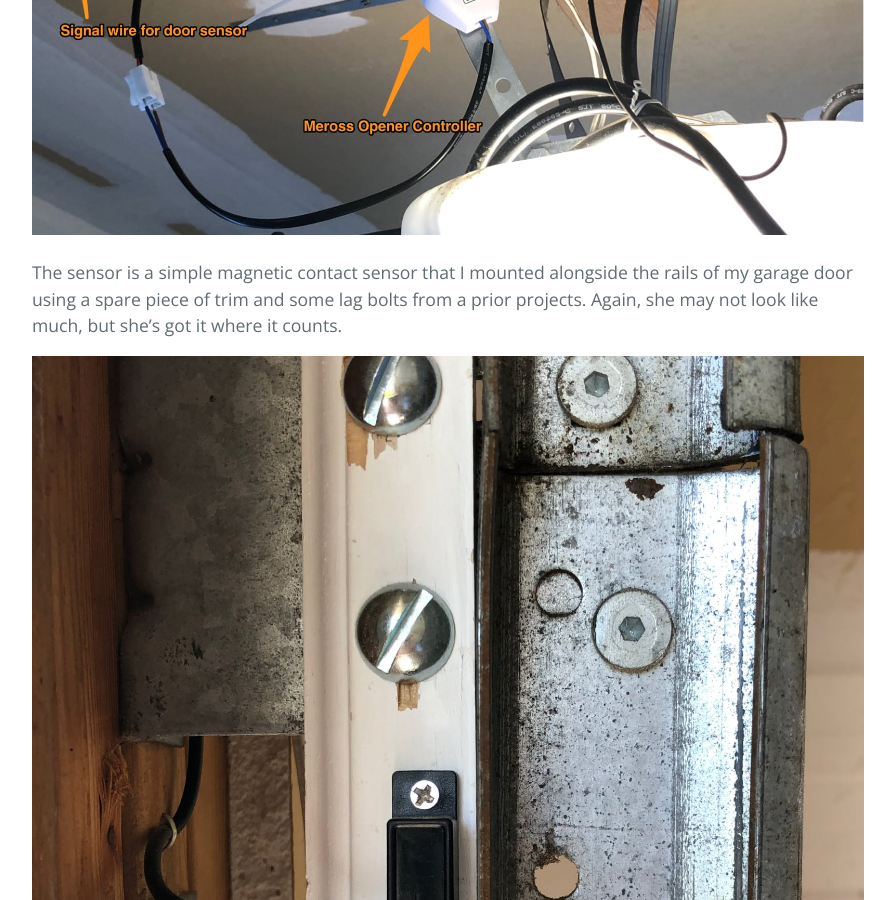
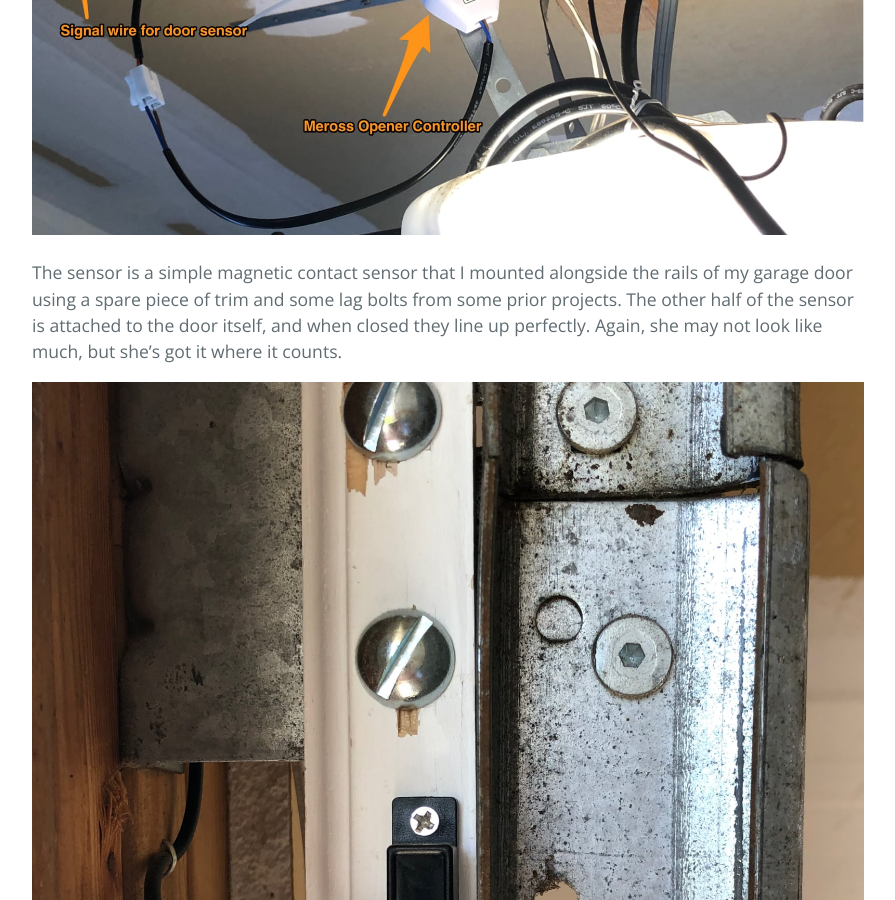
Before and after one commit to MrRooni/homekitbuilds, a Jekyll site: the page built from 2021-05-14-meross-smart-wi-fi-garage-opener.md, in a window 1280 px wide and 900 px high, scrolled down 3828 px. Shown: the whole window, without its empty margins (192-1087 px from the left). Built offline with Jekyll 4.4.1, drawn with Linux system fonts in a browser that asks for light colours.

Commit message:
Final edits

```diff
--- a/2021-05-14-meross-smart-wi-fi-garage-opener.md
+++ b/2021-05-14-meross-smart-wi-fi-garage-opener.md
@@ -36,7 +36,7 @@ Here's what it looks like in my unfinished garage. Yes, it's probably one of my
 
 ![Meross Garage Door Opener installation in my garage](/assets/images/meross-opener-installation.jpg)
 
-The sensor is a simple magnetic contact sensor that I mounted alongside the rails of my garage door using a spare piece of trim and some lag bolts from a prior projects. Again, she may not look like much, but she's got it where it counts.
+The sensor is a simple magnetic contact sensor that I mounted alongside the rails of my garage door using a spare piece of trim and some lag bolts from some prior projects. The other half of the sensor is attached to the door itself, and when closed they line up perfectly. Again, she may not look like much, but she's got it where it counts.
 
 ![Meross Garage Door sensor installation in my garage](/assets/images/garage-door-installation.jpg)
 
```
